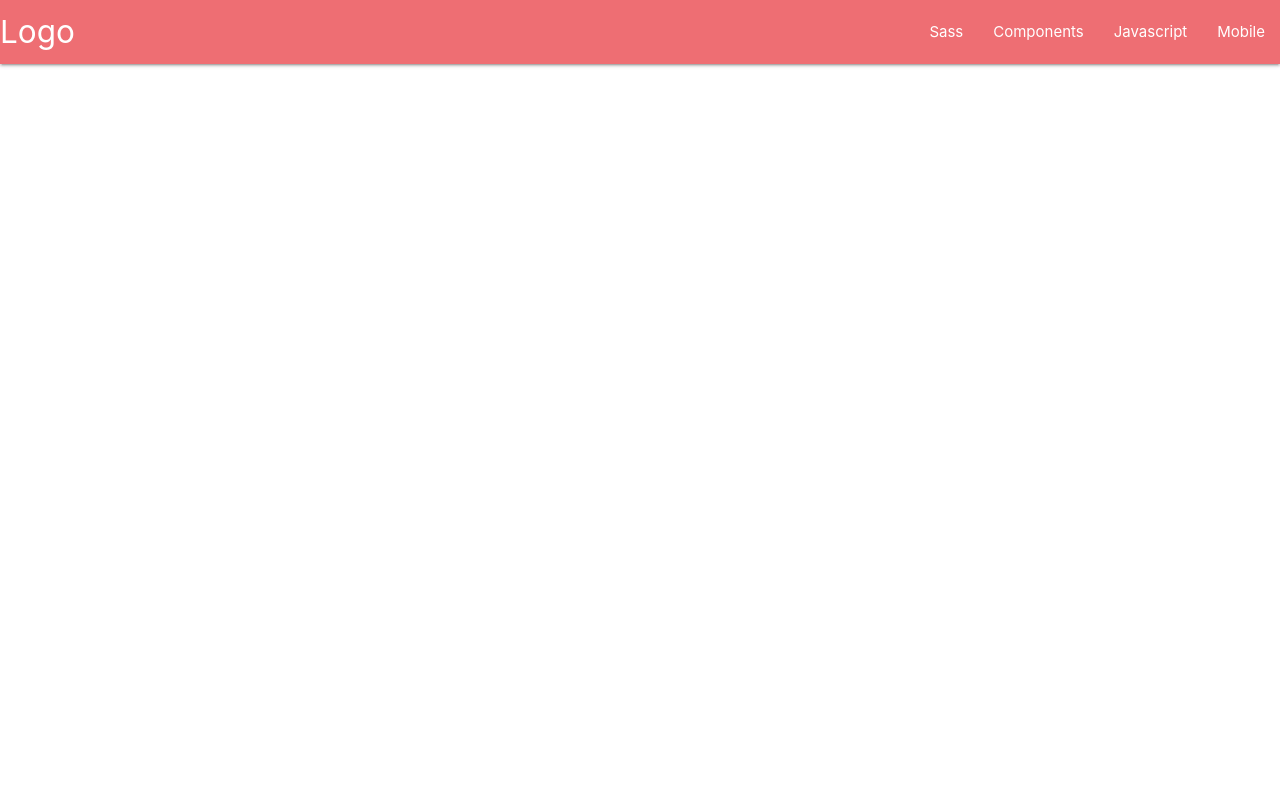
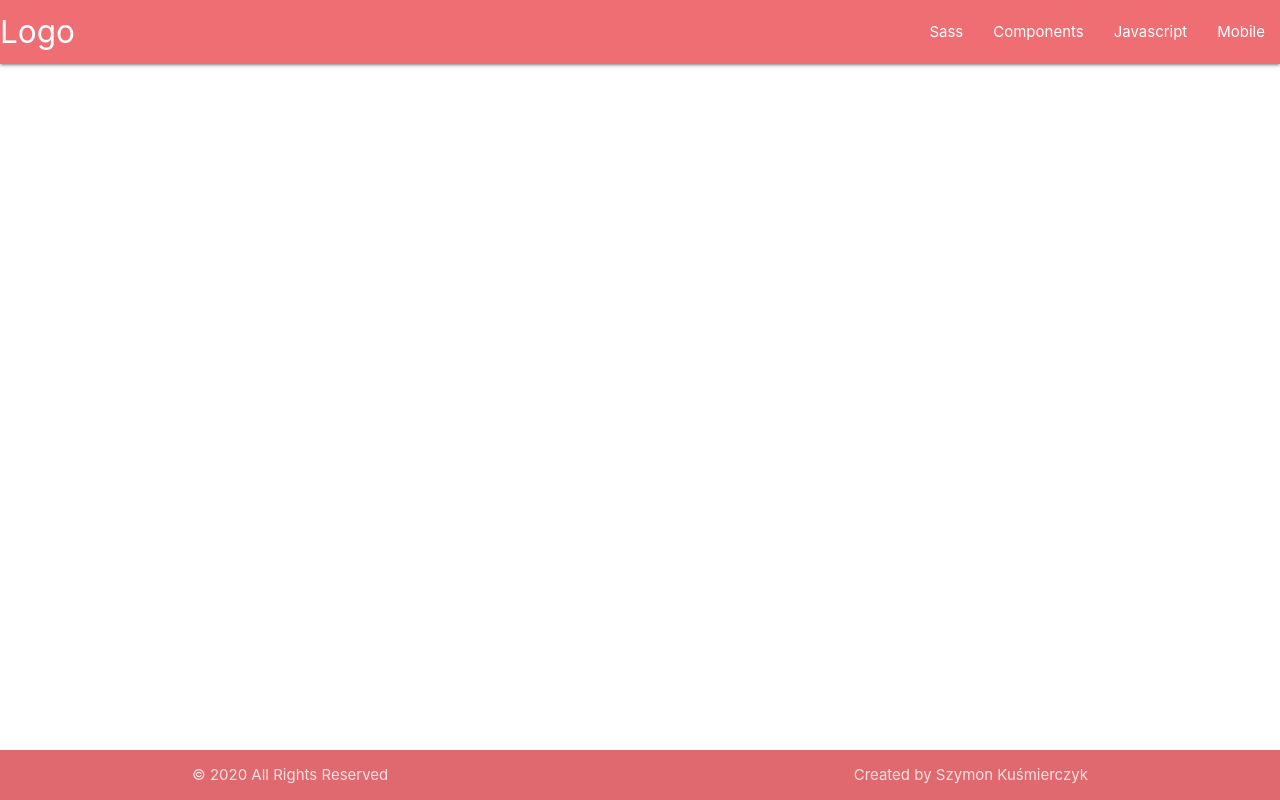
Before and after one commit to RRivar/Stronka-Szymonka, a plain HTML site: page index.html in a window 1280 px wide. Drawn offline with nearby package versions, Linux system fonts and the light colour scheme.

Commit message:
added footer

```diff
--- a/index.html
+++ b/index.html
@@ -39,8 +39,13 @@
       </div>
     </div>
   </main>
-  <footer>
-
+  <footer class="page-footer">
+    <div class="footer-copyright">
+      <div class="container">
+        © 2020 All Rights Reserved
+        <span class="right">Created by Szymon Kuśmierczyk</span>
+      </div>
+    </div>
   </footer>
 </body>
 </html>
--- a/style.css
+++ b/style.css
@@ -2,8 +2,12 @@ body {
     display: flex;
     min-height: 100vh;
     flex-direction: column;
-  }
+}
 
-  main {
+main {
     flex: 1 0 auto;
-  }
+}
+
+.page-footer {
+    padding-top: 0!important;
+}
```
